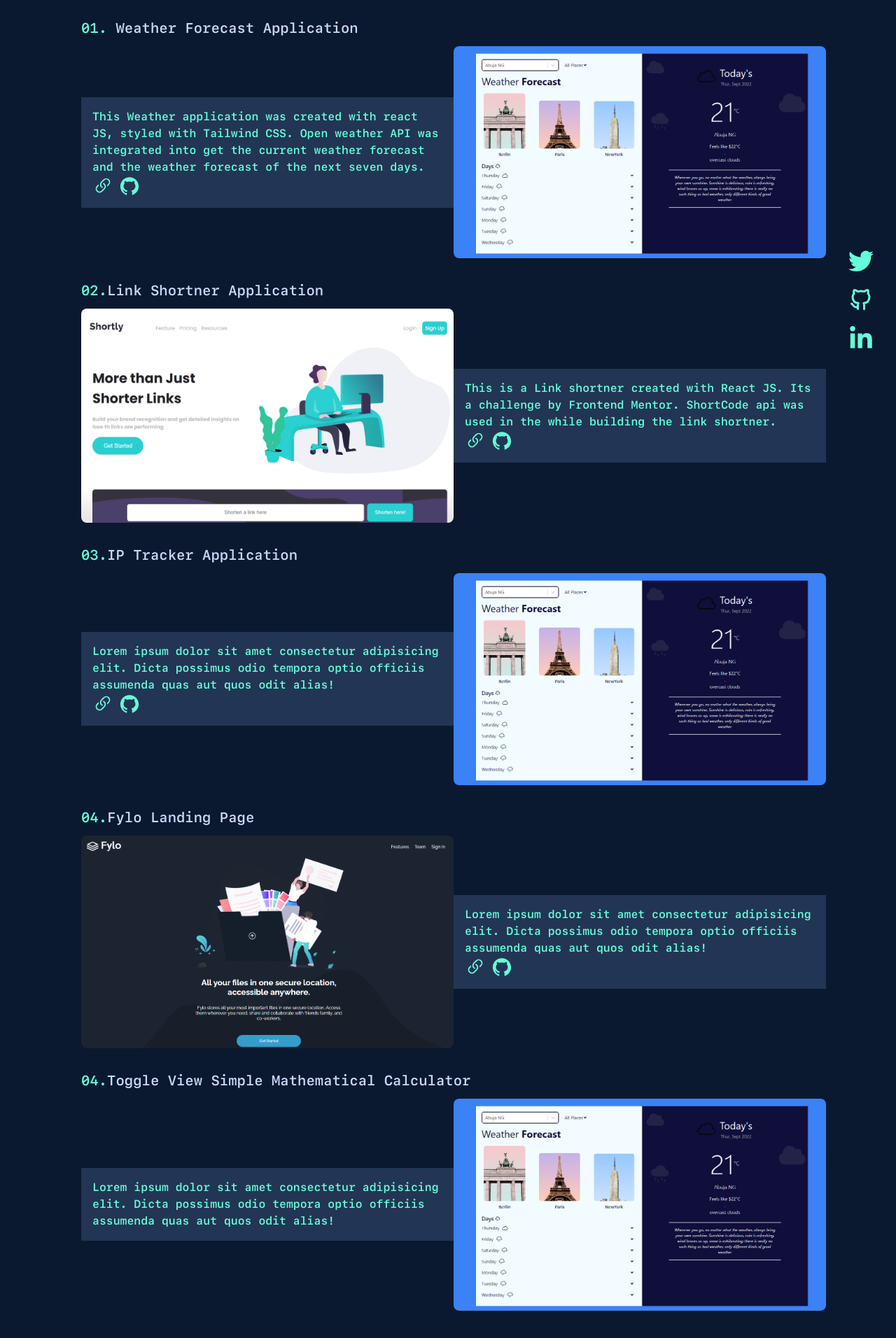
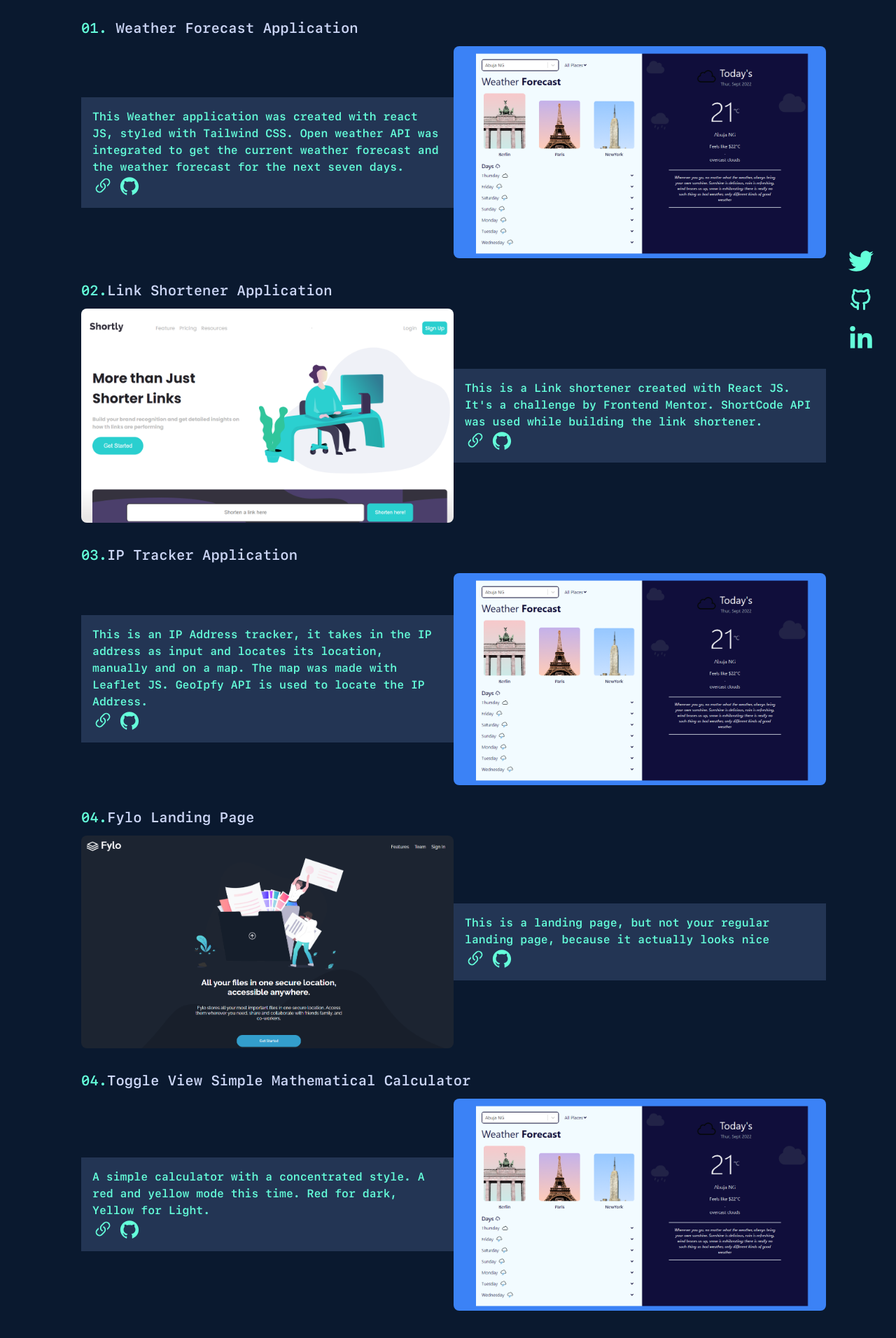
Before and after one commit to dejidev/MyPortfolio, a React (Create React App) app: page /projects in a window 1280 px wide. Shown: the part 170-2082 px from the top of the page at 70% size. Built offline with nearby package versions, Linux system fonts and the light colour scheme.

Commit message:
without links to outside

```diff
--- a/src/App.js
+++ b/src/App.js
@@ -10,8 +10,13 @@ import Home from "./Components/Home";
 import SharedLayout from "./Components/SharedLayout";
 
 function App({ show, setShow }) {
+  const [loading, setLoading] = useState(true);
+
   return (
     <main className={`bg-[#0a192f]  text-[#64ffda] py-5 px-5 md:px-5 relative`}>
+      {loading ? (
+        <Loading setLoading={setLoading} />
+      ) : (
         <BrowserRouter>
           <Routes>
             <Route
@@ -26,6 +31,7 @@ function App({ show, setShow }) {
             </Route>
           </Routes>
         </BrowserRouter>
+      )}
     </main>
   );
 }
--- a/src/Components/Loading.js
+++ b/src/Components/Loading.js
@@ -1,11 +1,25 @@
-import React from 'react'
+import React, { useState } from "react";
+import { TbWebhook } from "react-icons/tb";
+import { motion } from "framer-motion";
 
-const Loading = () => {
+const Loading = ({ setLoading }) => {
+  setTimeout(() => {
+    setLoading(false);
+  }, 2000);
+
   return (
-    <div>
+    <div className="flex justify-center h-screen items-center text-9xl font-thin">
+      <motion.div animate={{ zoom: 0 }} transition={{ duration: 1, delay: 1 }}>
+        <motion.div
+          initial={{ opacity: 0 }}
+          animate={{ opacity: 1, rotate: [0, 300, 300, 0] }}
+          transition={{ duration: 1 }}
+        >
+          <TbWebhook />
+        </motion.div>
+      </motion.div>
+    </div>
+  );
+};
 
-    </div>
-  )
-}
-
-export default Loading
+export default Loading;
--- a/src/Components/Project.js
+++ b/src/Components/Project.js
@@ -4,6 +4,7 @@ import short from "../Images/shor.png";
 import fylo from "../Images/fylo.png";
 import { BsLink45Deg } from "react-icons/bs";
 import { AiFillGithub } from "react-icons/ai";
+import { motion, AnimatePresence } from "framer-motion";
 
 const Project = ({ show }) => {
   return (
@@ -18,10 +19,20 @@ const Project = ({ show }) => {
             Application
           </h2>
           <div className="flex justify-center items-center flex-col sm:flex-row ">
-            <article className="sm:w-1/2 bg-[#233554] p-4 ">
+            <AnimatePresence>
+              <motion.article
+                initial={{ opacity: 0.5, x: 100 }}
+                whileInView={{
+                  opacity: 1,
+                  x: 0,
+                }}
+                transition={{ duration: 1 }}
+                className="sm:w-1/2 bg-[#233554] p-4 "
+              >
                 This Weather application was created with react JS, styled with
-              Tailwind CSS. Open weather API was integrated into get the current
-              weather forecast and the weather forecast of the next seven days.
+                Tailwind CSS. Open weather API was integrated to get the current
+                weather forecast and the weather forecast for the next seven
+                days.
                 <div className="flex text-3xl">
                   <a href="http://" target="_blank" rel="noopener noreferrer">
                     <BsLink45Deg className="mr-2" />
@@ -30,12 +41,19 @@ const Project = ({ show }) => {
                     <AiFillGithub />
                   </a>
                 </div>
-            </article>
-            <img
+              </motion.article>
+              <motion.img
+                initial={{ opacity: 0.5, x: -100 }}
+                whileInView={{
+                  opacity: 1,
+                  x: 0,
+                }}
+                transition={{ duration: 1 }}
                 src={weather}
                 alt="weather application"
                 className="sm:w-1/2 rounded-b-lg sm:rounded-lg"
               />
+            </AnimatePresence>
           </div>
         </section>
       </div>
@@ -43,13 +61,23 @@ const Project = ({ show }) => {
       <div>
         <section className="pb-5">
           <h2 className="text-name sm:text-xl py-3">
-            <span className="text-[#64ffda]">02.</span>Link Shortner Application
+            <span className="text-[#64ffda]">02.</span>Link Shortener
+            Application
           </h2>
           <div className="flex justify-center items-center flex-col sm:flex-row-reverse ">
-            <article className="sm:w-1/2   bg-[#233554] p-4">
-              This is a Link shortner created with React JS. Its a challenge by
-              Frontend Mentor. ShortCode api was used in the while building the
-              link shortner.
+            <AnimatePresence>
+              <motion.article
+                initial={{ opacity: 0.5, x: 100 }}
+                whileInView={{
+                  opacity: 1,
+                  x: 0,
+                }}
+                transition={{ duration: 1 }}
+                className="sm:w-1/2   bg-[#233554] p-4"
+              >
+                This is a Link shortener created with React JS. It's a challenge
+                by Frontend Mentor. ShortCode API was used while building the
+                link shortener.
                 <div className="flex text-3xl">
                   <a href="http://" target="_blank" rel="noopener noreferrer">
                     <BsLink45Deg className="mr-2" />
@@ -58,12 +86,21 @@ const Project = ({ show }) => {
                     <AiFillGithub />
                   </a>
                 </div>
-            </article>
-            <img
+              </motion.article>
+            </AnimatePresence>
+            <AnimatePresence>
+              <motion.img
+                initial={{ opacity: 0.5, x: -100 }}
+                whileInView={{
+                  opacity: 1,
+                  x: 0,
+                }}
+                transition={{ duration: 1 }}
                 src={short}
-              alt="weather application"
+                alt="link_shortner"
                 className="sm:w-1/2 rounded-b-lg sm:rounded-lg"
               />
+            </AnimatePresence>
           </div>
         </section>
       </div>
@@ -74,10 +111,20 @@ const Project = ({ show }) => {
             <span className="text-[#64ffda]">03.</span>IP Tracker Application
           </h2>
           <div className="flex justify-center items-center flex-col sm:flex-row ">
-            <article className="sm:w-1/2 bg-[#233554] p-4">
-              Lorem ipsum dolor sit amet consectetur adipisicing elit. Dicta
-              possimus odio tempora optio officiis assumenda quas aut quos odit
-              alias!
+            <AnimatePresence>
+              <motion.article
+                initial={{ opacity: 0.5, x: 100 }}
+                whileInView={{
+                  opacity: 1,
+                  x: 0,
+                }}
+                transition={{ duration: 1 }}
+                className="sm:w-1/2 bg-[#233554] p-4"
+              >
+                This is an IP Address tracker, it takes in the IP address as
+                input and locates its location, manually and on a map. The map
+                was made with Leaflet JS. GeoIpfy API is used to locate the IP
+                Address.
                 <div className="flex text-3xl">
                   <a href="http://" target="_blank" rel="noopener noreferrer">
                     <BsLink45Deg className="mr-2" />
@@ -86,12 +133,21 @@ const Project = ({ show }) => {
                     <AiFillGithub />
                   </a>
                 </div>
-            </article>
-            <img
+              </motion.article>
+            </AnimatePresence>
+            <AnimatePresence>
+              <motion.img
+                initial={{ opacity: 0.5, x: -100 }}
+                whileInView={{
+                  opacity: 1,
+                  x: 0,
+                }}
+                transition={{ duration: 1 }}
                 src={weather}
                 alt="ip_tracker"
                 className="sm:w-1/2 rounded-b-lg sm:rounded-lg"
               />
+            </AnimatePresence>
           </div>
         </section>
       </div>
@@ -102,10 +158,18 @@ const Project = ({ show }) => {
             <span className="text-[#64ffda]">04.</span>Fylo Landing Page
           </h2>
           <div className="flex justify-center items-center flex-col sm:flex-row-reverse ">
-            <article className="sm:w-1/2 bg-[#233554] p-4">
-              Lorem ipsum dolor sit amet consectetur adipisicing elit. Dicta
-              possimus odio tempora optio officiis assumenda quas aut quos odit
-              alias!
+            <AnimatePresence>
+              <motion.article
+                initial={{ opacity: 0.5, x: 100 }}
+                whileInView={{
+                  opacity: 1,
+                  x: 0,
+                }}
+                transition={{ duration: 1 }}
+                className="sm:w-1/2 bg-[#233554] p-4"
+              >
+                This is a landing page, but not your regular landing page,
+                because it actually looks nice
                 <div className="flex text-3xl">
                   <a href="http://" target="_blank" rel="noopener noreferrer">
                     <BsLink45Deg className="mr-2" />
@@ -114,12 +178,21 @@ const Project = ({ show }) => {
                     <AiFillGithub />
                   </a>
                 </div>
-            </article>
-            <img
+              </motion.article>
+            </AnimatePresence>
+            <AnimatePresence>
+              <motion.img
+                initial={{ opacity: 0.5, x: -100 }}
+                whileInView={{
+                  opacity: 1,
+                  x: 0,
+                }}
+                transition={{ duration: 1 }}
                 src={fylo}
                 alt="fylo_landing page"
                 className="sm:w-1/2  rounded-b-lg sm:rounded-lg"
               />
+            </AnimatePresence>
           </div>
         </section>
       </div>
@@ -131,16 +204,41 @@ const Project = ({ show }) => {
             Mathematical Calculator{" "}
           </h2>
           <div className="flex justify-center items-center flex-col sm:flex-row ">
-            <article className="sm:w-1/2 bg-[#233554] p-4">
-              Lorem ipsum dolor sit amet consectetur adipisicing elit. Dicta
-              possimus odio tempora optio officiis assumenda quas aut quos odit
-              alias!
-            </article>
-            <img
+            <AnimatePresence>
+              <motion.article
+                initial={{ opacity: 0.5, x: 100 }}
+                whileInView={{
+                  opacity: 1,
+                  x: 0,
+                }}
+                transition={{ duration: 1 }}
+                className="sm:w-1/2 bg-[#233554] p-4"
+              >
+                A simple calculator with a concentrated style. A red and yellow
+                mode this time. Red for dark, Yellow for Light.
+                <div className="flex text-3xl">
+                  <a href="http://" target="_blank" rel="noopener noreferrer">
+                    <BsLink45Deg className="mr-2" />
+                  </a>
+                  <a href="http://" target="_blank" rel="noopener noreferrer">
+                    <AiFillGithub />
+                  </a>
+                </div>
+              </motion.article>
+            </AnimatePresence>
+            <AnimatePresence>
+              <motion.img
+                initial={{ opacity: 0.5, x: -100 }}
+                whileInView={{
+                  opacity: 1,
+                  x: 0,
+                }}
+                transition={{ duration: 1 }}
                 src={weather}
                 alt="weather application"
                 className="sm:w-1/2 rounded-b-lg sm:rounded-lg"
               />
+            </AnimatePresence>
           </div>
         </section>
       </div>
```
Also changed, not shown: src/Components/About.js (+10 -11 lines), src/Components/Home.js (+70 -16 lines). Lines whose indentation alone changed are shown as unchanged.
